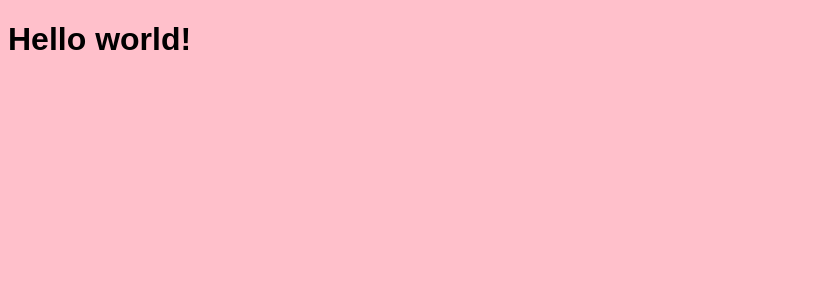
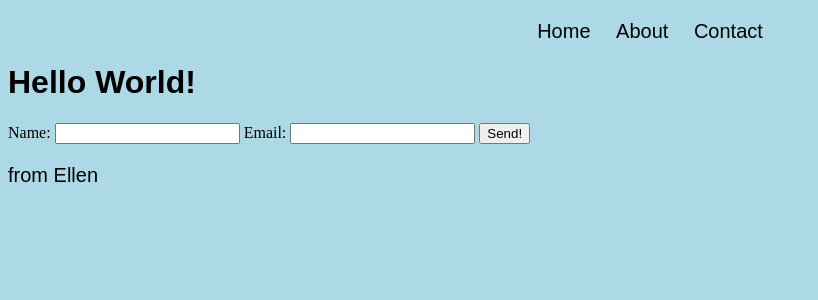
Before and after one commit to elleneb93/cfg_pythonproject, a Flask app: page / in a window 1280 px wide. Shown: the top 300 px of the page, without its empty margins (0-818 px from the left). Run offline with Flask 2, Linux system fonts and the light colour scheme.

Commit message:
cfg session4 progress
webpage headers, footers etc

```diff
--- a/app.py
+++ b/app.py
@@ -1,4 +1,4 @@
-from flask import Flask, render_template
+from flask import Flask, render_template, request, url_for
 
 app = Flask("my_first_app")
 
@@ -6,4 +6,16 @@ app = Flask("my_first_app")
 def say_hello():
   return render_template("index.html") #change filename for future pages
 
+@app.route("/<name>")
+def say_hello_to(name):
+  return render_template("hello.html", user=name)
+
+@app.route("/feedback", methods=["POST"])
+def get_feedback():
+  # request.values is a dictionary holding any
+  # POST request data that's not already part of the URL
+  data = request.values["name"]
+
+  return render_template("feedback.html", form_data=data)
+
 app.run(debug=True)
--- a/static/app.css
+++ b/static/app.css
@@ -2,5 +2,23 @@ h1 {
   font-family: Arial, sans-serif;
 }
 body {
-  background-color: pink;
+  background-color: lightblue;
 }
+
+nav ul {
+  list-style:none;
+  font-family: Arial, sans-serif;
+  font-size:20px;
+  text-align: center;
+}
+
+nav ul li{
+  display: inline;
+  margin-right:20px
+}
+
+footer p{
+  font-family: Arial, sans-serif;
+  margin-right: 30px;
+  font-size:20px;
+}
--- /dev/null
+++ b/templates/footer.html
@@ -0,0 +1,7 @@
+</body>
+
+<footer>
+  <p>from Ellen</p>
+  <!-- unformatted! -->
+</footer>
+</html>
--- /dev/null
+++ b/templates/header.html
@@ -0,0 +1,20 @@
+<!DOCTYPE html>
+<html lang="en">
+
+<head>
+  <meta charset="UTF-8">
+  <meta name="viewport" content="width=device-width, initial-scale=1.0">
+  <meta http-equiv="X-UA-Compatible" content="ie=edge">
+  <title>First flask app</title>
+  <link rel="stylesheet" href="{{ url_for('static', filename='app.css') }}">
+</head>
+
+<body>
+  <nav>
+    <ul>
+      <li>Home</li>
+        <!-- <a></a> -->
+      <li>About</li>
+      <li>Contact</li>
+    </ul>
+  </nav>
--- /dev/null
+++ b/templates/hello.html
@@ -0,0 +1,6 @@
+{% include "header.html"%}
+
+<h1>Hello {{ user }}!</h1>
+<!-- modifies name based on user info -->
+
+{%include "footer.html" %}
--- a/templates/index.html
+++ b/templates/index.html
@@ -1,16 +1,15 @@
-<!DOCTYPE html>
-<html lang="en">
+{% include "header.html" %}
 
-<head>
-  <meta charset="UTF-8">
-  <meta name="viewport" content="width=device-width, initial-scale=1.0">
-  <meta http-equiv="X-UA-Compatible" content="ie=edge">
-  <title>First flask app</title>
-  <link rel="stylesheet" href="{{ url_for('static', filename='app.css') }}">
-</head>
+<h1>Hello World!</h1>
 
-<body>
-  <h1>Hello world!</h1>
-</body>
+<form action="/feedback" method="post">
+  <label for="name">Name: </label>
+  <input type="text" name="name" id="name">
 
-</html>
+  <label for="email">Email: </label>
+  <input type="email" name="email" id="email">
+
+  <input type="submit" value="Send!">
+</form>
+
+{%include "footer.html" %}
```
Also changed, not shown: templates/feedback.html (added, +8 -0 lines).
